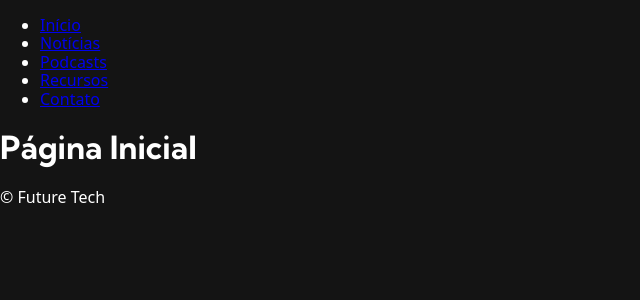
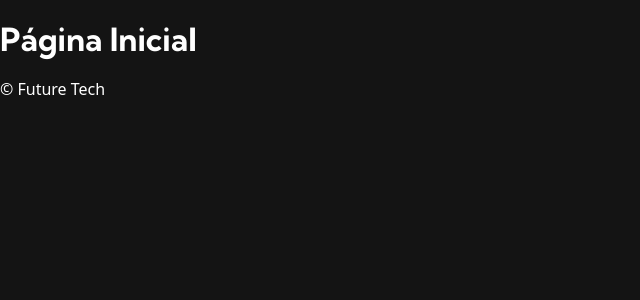
Before and after one commit to alexandreraminelli/pratica-react-ai-blog-website, a React (Vite) app: page / in a window 1280 px wide. Shown: the top 300 px of the page, without its empty margins (0-640 px from the left). Built offline with nearby package versions, Linux system fonts and the light colour scheme.

Commit message:
feat(header): cor de background do header

```diff
--- /dev/null
+++ b/src/layout/Header/Header.module.css
@@ -0,0 +1,9 @@
+@charset "UTF-8";
+/* Estilos pro Header (cabeçalho) */
+
+header.siteHeader {
+  /* Background */
+  background-color: var(--background-secondary);
+
+  /* Flexbox */
+}
--- a/src/layout/Header/Header.tsx
+++ b/src/layout/Header/Header.tsx
@@ -1,4 +1,7 @@
 /* Header (cabeçalho) do site */
+
+// Estilos CSS
+import styles from "./Header.module.css"
 
 /**
  * Componente do cabeçalho do site.
@@ -6,24 +9,14 @@
  */
 export default function Header(): JSX.Element {
   return (
-    <nav>
-      <ul>
-        <li>
-          <a href="/">Início</a>
-        </li>
-        <li>
-          <a href="/noticias">Notícias</a>
-        </li>
-        <li>
-          <a href="/podcasts">Podcasts</a>
-        </li>
-        <li>
-          <a href="/recursos">Recursos</a>
-        </li>
-        <li>
-          <a href="/contato">Contato</a>
-        </li>
-      </ul>
-    </nav>
+    <>
+      {/* Top Banner */}
+
+      {/* Header Principal */}
+      <header className={`pd-container ${styles.siteHeader}`}>
+        {/* Logo do site */}
+        {/* Navbar */}
+      </header>
+    </>
   )
 }
```
